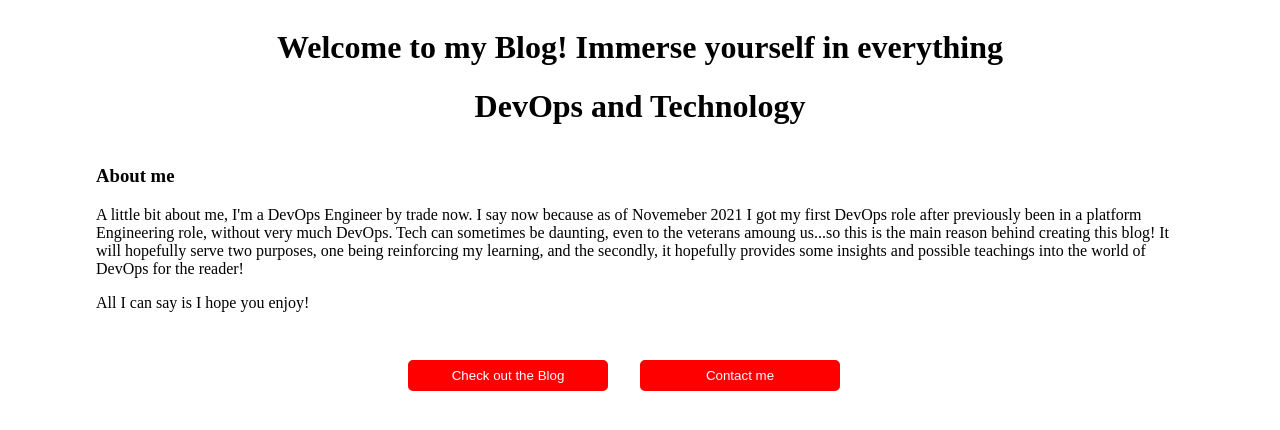
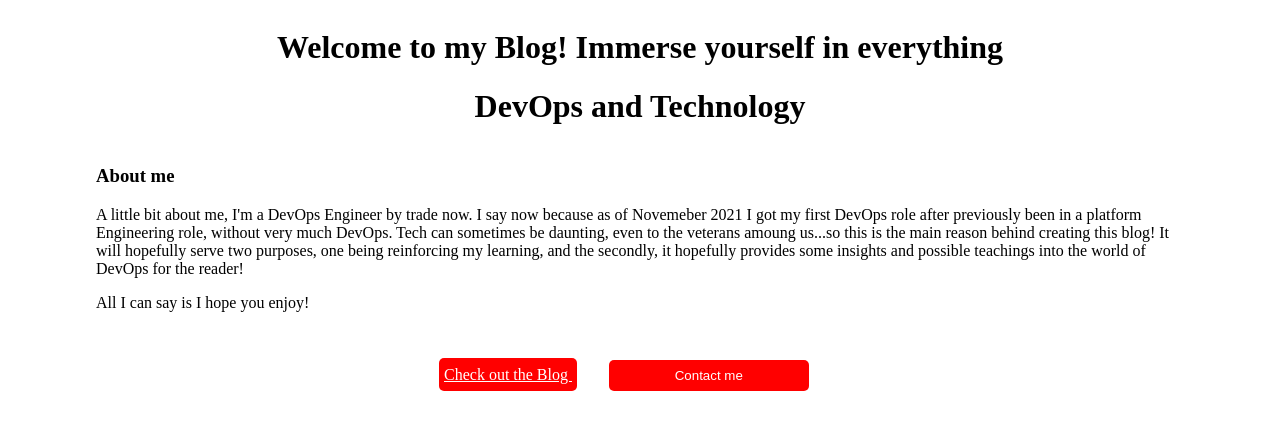
Before and after one commit to tbriggs1/devops_blog_frontend, a React (Create React App) app: page / in a window 1280 px wide. Shown: the top 430 px of the page. Built offline with nearby package versions, Linux system fonts and the light colour scheme; no server answers.

Commit message:
Added router

```diff
--- a/src/App.js
+++ b/src/App.js
@@ -1,15 +1,19 @@
 import Homepage from "./components/Homepage/Homepage.js";
 import '../src/styles/style.css';
-import Blogs from "./components/Blog/Blogs.js";
+import { Routes, Route } from "react-router";
+import { BrowserRouter } from "react-router-dom";
+import Blogs from './components/Blog/Blogs'
 
 // Adding comment for testing
 function App() {
 
   return (
-    <div className="App">
-      <Blogs/>
-      <Homepage />
-    </div>
+    <BrowserRouter>
+          <Routes>
+            <Route path="/" element={<Homepage />} />
+            <Route path="/Blog" element={<Blogs />} />
+          </Routes>
+     </BrowserRouter>
   );
 }
 
--- a/src/components/Blog/Blogs.js
+++ b/src/components/Blog/Blogs.js
@@ -13,7 +13,7 @@ const Blogs = () => {
   console.log(data)
     return(
         <div>
-
+            <h1>Hello</h1>
         </div>
     )
 }
--- a/src/components/Homepage/Homepage.js
+++ b/src/components/Homepage/Homepage.js
@@ -1,22 +1,18 @@
-import React, { useRef } from 'react';
+import React from 'react';
 import About from './About';
 import '../../styles/homepage.css'
 import Info from './Info';
+import { Link } from "react-router-dom";
 
 const Homepage = () => {
-    const testRef = useRef(null);
-
-    const testHandler = () => {
-        console.log(testRef);
-    }
 
     return(
         <div className="main_home">
             <Info />
             <About/>
             <div className="home_buttons">
-                <button ref={testRef} onClick={testHandler}>Check out the Blog</button>
-                <button>Contact me</button>
+                <Link className="btn" to='/Blog'>Check out the Blog </Link>
+                <button className="btn">Contact me</button>
             </div>
         </div>
     )
--- a/src/styles/homepage.css
+++ b/src/styles/homepage.css
@@ -9,7 +9,7 @@
     text-align: center;
 }
 
-.home_buttons button{
+.home_buttons button, .btn{
     background: red;
     margin-right: 2rem;
     padding: 0.5rem;
@@ -22,7 +22,7 @@
     color: white;
 }
 
-.home_buttons button:hover{
+.home_buttons button:hover, .btn:hover{
     background: blue;
 }
 
```
Also changed, not shown: src/components/Login/Login.js (added, +10 -0 lines), src/components/Services/Authentication.js (added, +10 -0 lines).
